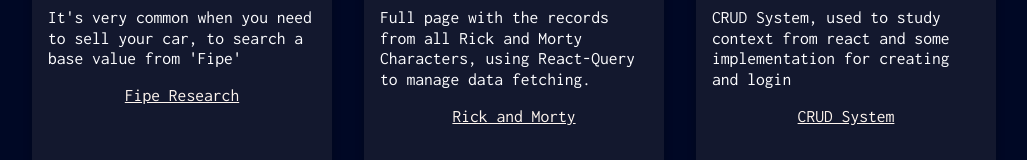
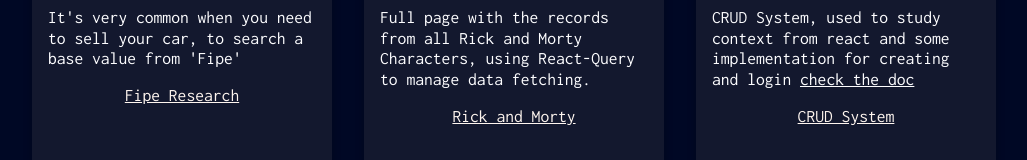
Before and after one commit to guim0/guim0-lp, a React (Vite) app: page / in a window 1280 px wide. Shown: the part 1581-1741 px from the top of the page, without its empty margins (126-1153 px from the left). Built offline with nearby package versions, Linux system fonts and the light colour scheme.

Commit message:
feat: adding better description on Crud System card

```diff
--- a/src/page/About/index.tsx
+++ b/src/page/About/index.tsx
@@ -46,7 +46,7 @@
     name: "CRUD System",
     logo: "/atom.png",
     description:
-      "<p>CRUD System, used to study context from react and some implementation for creating and login</p>",
+      "<p>CRUD System, used to study context from react and some implementation for creating and login <a href='https://github.com/guim0/crud-user'>check the doc</a></p>",
     url: "https://crud-user-beta.vercel.app/",
   },
 ];
```
